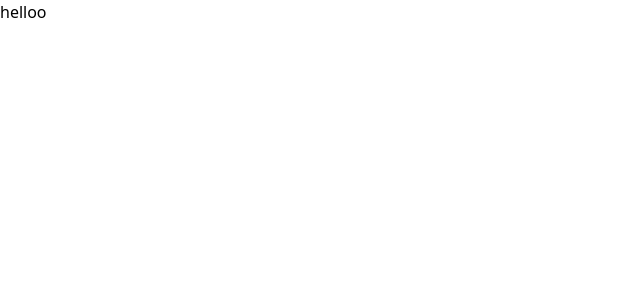
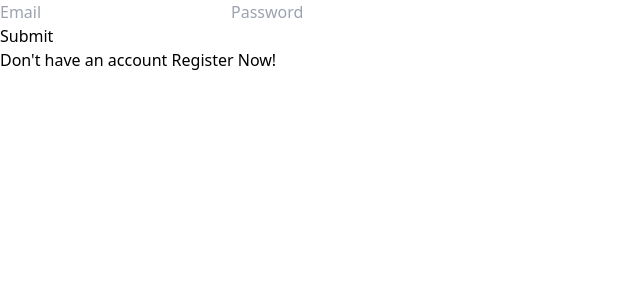
Before and after one commit to Anase27/blogger, a React (Vite) app in the folder frontend/: page /signin in a window 1280 px wide. Shown: the top 300 px of the page, without its empty margins (0-640 px from the left). Built offline with nearby package versions, Linux system fonts and the light colour scheme.

Commit message:
added singup and login page and attached them to backend

```diff
--- a/frontend/src/App.tsx
+++ b/frontend/src/App.tsx
@@ -1,5 +1,6 @@
 import { BrowserRouter,Routes,Route } from 'react-router-dom'
 import Signup  from './pages/Signup'
+import Signin from './pages/Signin'
 // import { useState } from 'react'
 
 import './App.css'
@@ -13,7 +14,7 @@ function App() {
         <Routes>
           <Route path='/' element={<div>helloo</div>} />
           <Route path='/signup' element={<Signup />} />
-          <Route path='/signin' element={<div>helloo</div>} />
+          <Route path='/signin' element={<Signin />} />
           <Route path='/blog' element={<div>helloo</div>} />
           <Route path='/blog/:id' element={<div>helloo</div>} />
         </Routes>
--- /dev/null
+++ b/frontend/src/pages/Signin.tsx
@@ -0,0 +1,65 @@
+import { SigninInput } from "@anase/medium-common";
+import axios from "axios";
+import { useState } from "react";
+import { BACKEND_URL } from "./config";
+import { useNavigate,Link } from "react-router-dom";
+// type errortype = {
+//     email: string,
+//     password: string
+// }
+const Signin = () => {
+    const [inputValues,setInputValues] = useState<SigninInput>({
+        email:"",
+        password:""
+    });
+    const navigate = useNavigate();
+    const [error,setError] = useState();
+    const [loading,setLoading] = useState(false);
+
+    const signInSubmit = async (e:React.FormEvent<HTMLFormElement>)=>{
+        try {
+            setLoading(true);
+            e.preventDefault();
+            const res = await axios.post(`${BACKEND_URL}/api/v1/user/signin`,inputValues);
+            const jwt = res.data;
+            localStorage.setItem("token",jwt.token);
+            // navigate("/blogs")
+
+        // eslint-disable-next-line @typescript-eslint/no-explicit-any
+        }catch (err:any) {
+            console.log(err.response.data.error);
+        }finally{
+            setLoading(false);
+        }
+    }
+
+    return <>
+        <div className="flex justify-center items-center min-h-screen">
+            <form onSubmit={signInSubmit} className="p-2">
+                <div className="flex flex-col justify-center items-center">
+                    <div className="flex flex-col">
+                        <input type="email" placeholder="Email" required onChange={(e)=>{
+                            setInputValues((prev)=>({...prev,email:e.target.value}));
+                        }}/>
+                        <input type="password" placeholder="Password" required title="Password must be 8 characters long" pattern="^.{8,}$" onChange={(e)=>{
+                            setInputValues((prev)=>({...prev,password:e.target.value}));
+                        }} />
+                        {
+                            error && <div>
+                                <p>{error}</p>
+                            </div>
+                        }
+                    </div>
+                    <div>
+                        <button type="submit" className="text-white">{loading?"Loading...":"Submit"}</button>
+                    </div>
+                </div>
+                <div className="text-white">
+                    <Link to={"/signup"}>Don't have an account <span className="text-blue-600">Register Now!</span></Link>
+                </div>
+            </form>
+        </div>
+    </>
+}
+
+export default Signin;
--- a/frontend/src/pages/Signup.tsx
+++ b/frontend/src/pages/Signup.tsx
@@ -1,26 +1,29 @@
-import { ChangeEvent, useEffect, useRef, useState } from "react";
+import { ChangeEvent, useEffect, useState } from "react";
 import { SignupInput } from "@anase/medium-common";
 import axios from "axios";
 import { BACKEND_URL } from "./config";
+import { Link } from "react-router-dom";
 
 function Signup() {
-  const passMatch = useRef<HTMLDivElement>(null);
+  // const passMatch = useRef<HTMLDivElement>(null);
   const[loading, setLoading] = useState(false);
 
   const submitSignUp = async(e: React.FormEvent<HTMLFormElement>)=>{
     e.preventDefault();
-
+    console.log(inputValues);
     setLoading((prev)=>!prev);
     try {
       const res = await axios.post(`${BACKEND_URL}/api/v1/user/signup`,inputValues);
       const jwt = res.data;
-      localStorage.setItem("token", jwt);
+      console.log(jwt.token);
+      localStorage.setItem("token", jwt.token);
 
 
     } catch (error) {
       console.log(error);
     }
     setLoading((prev)=>!prev);
+
 
   }
 
@@ -30,13 +33,14 @@ function Signup() {
     password:"",
     name:""
   });
+  const[error,setError] = useState("");
 
   useEffect(() => {
-    if (passMatch.current && confPass.length>0) {
+    if (inputValues.password.length>0 && confPass.length>0) {
       if (inputValues.password === confPass) {
-        passMatch.current.textContent = "";
+        setError("");
       } else {
-        passMatch.current.textContent = "Your password doesn't match";
+        setError("Your password doesn't match");
       }
     }
   }, [inputValues.password, confPass]);
@@ -50,18 +54,34 @@ function Signup() {
             <p>Signup to unlock access to <span className="highlighted-font">amazing</span> community and grow <span className="highlighted-font">10x</span> in x time.</p>
           </div>
 
-          <div className="signupInputs flex flex-col">
-            {/* <input type="text" name="username" id="signupUser" placeholder="Username" required/>
-            <input type="email" name="email" id="signupMail" placeholder="Email" required />
-            <input type="password" name="password" id="signupPass" placeholder="Password" required />
-            <input type="password" name="Confpassword" id="signupConfPass" placeholder="Confirm Password" required /> */}
-            <Inputs type="text" placeholder="Username" onChange={(e)=>{
+          <div className="signupInputs flex flex-col text-black">
+            <input type="text" name="username" id="signupUser" placeholder="Username" required onChange={(e)=>{
+              setInputValues({
+                ...inputValues,
+                name:e.target.value
+              })}}/>
+            <input type="email" name="email" id="signupMail" placeholder="Email" required onChange={(e)=>{
+              setInputValues({
+                ...inputValues,
+                email:e.target.value
+              })
+            }}/>
+            <input type="password" name="password" id="signupPass" placeholder="Password" title="Password must have 8 characters" pattern="^.{8,}$" required onChange={(e)=>{
+              setInputValues({
+                ...inputValues,
+                password:e.target.value
+              })
+            }}/>
+            <input type="password" name="Confpassword" id="signupConfPass" placeholder="Confirm Password" required onChange={(e)=>{
+              setConfPass(()=>e.target.value);
+            }}/>
+            {/* <Inputs type="text" placeholder="Username" onChange={(e)=>{
               setInputValues({
                 ...inputValues,
                 name:e.target.value
               })
-            }} />
-            <Inputs type="email" placeholder="Email" onChange={(e)=>{
+            }} /> */}
+            {/* <Inputs type="email" placeholder="Email" onChange={(e)=>{
               setInputValues({
                 ...inputValues,
                 email:e.target.value
@@ -76,13 +96,16 @@ function Signup() {
             }} />
             <Inputs type="password" placeholder="Confirm Password" onChange={(e)=>{
               setConfPass(()=>e.target.value);
-            }} />
+            }} /> */}
 
-            <div className="text-red">
-              <p ref={passMatch}></p>
-            </div>
+            {error && inputValues.password.length>0 && confPass.length>0 && <div className="text-red-500">
+              <p>{error}</p>
+            </div>}
 
-            <button type="submit" disabled={loading}>Signup</button>
+            <button type="submit" className="text-white" disabled={loading}>{loading ?"Loading...":"Submit"}</button>
+          </div>
+          <div>
+            <Link to={"/signin"}>Already have an acccount <span className="text-blue-600">Login</span></Link>
           </div>
         </form>
       </div>
```
Also changed, not shown: 2 other files (tests, documents, lock files or other folders).
